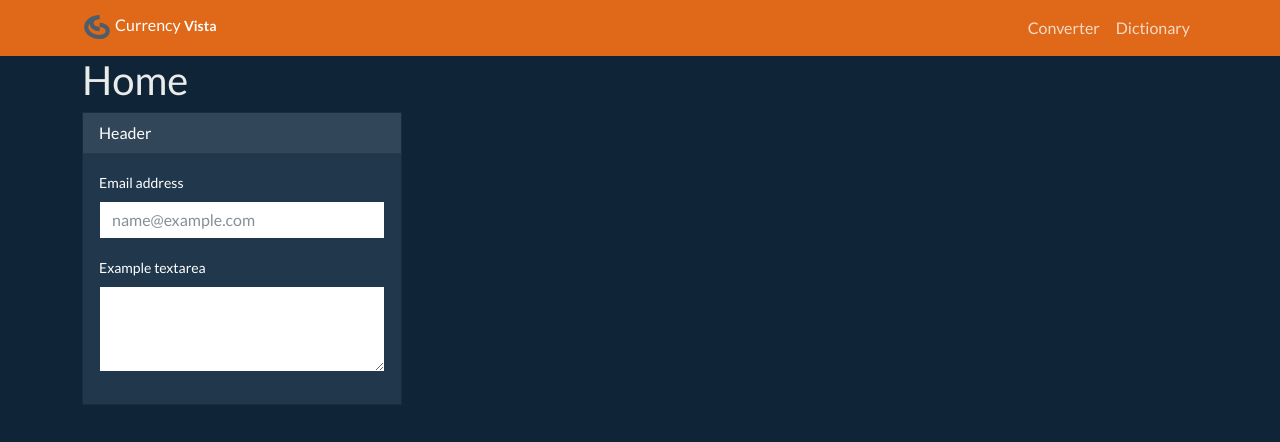
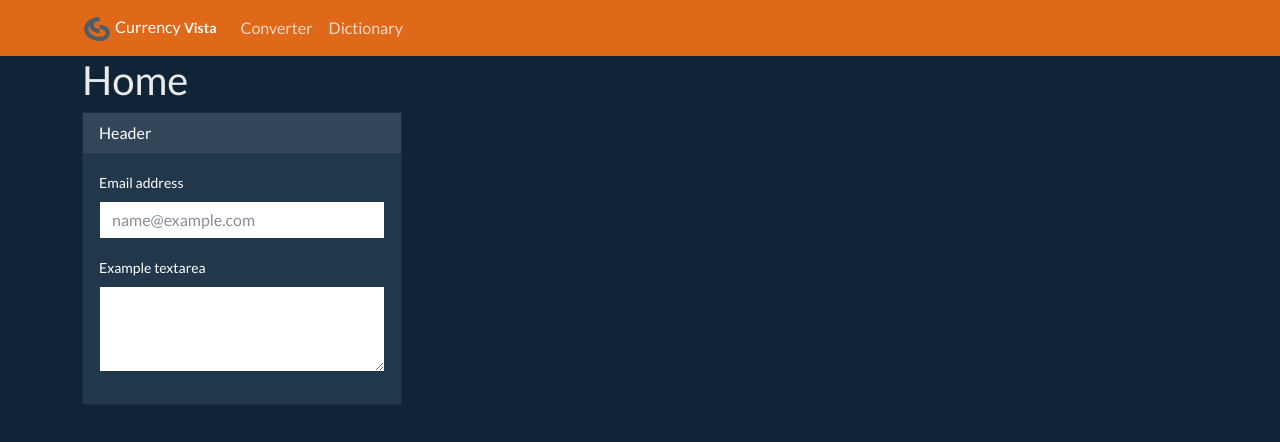
Before and after one commit to tone4hook/currency-vista, a Vue app: page / in a window 1280 px wide. Shown: the top 442 px of the page. Built offline with nearby package versions, Linux system fonts and the light colour scheme.

Commit message:
Fix: mobile navbar content

```diff
--- a/src/components/Navbar.vue
+++ b/src/components/Navbar.vue
@@ -1,7 +1,6 @@
 <template>
   <nav class="navbar navbar-expand-sm bg-primary" data-bs-theme="dark">
     <div class="container">
-      <div class="d-flex justify-content-between w-100">
       <a class="navbar-brand fs-6" href="#">
         <img
           src="../assets/c-logo.svg"
@@ -12,7 +11,6 @@
         />
         Currency <small class="fw-bold">Vista</small>
       </a>
-        <div>
       <button
         class="navbar-toggler"
         type="button"
@@ -25,6 +23,7 @@
       >
         <span class="navbar-toggler-icon"></span>
       </button>
+
       <div
         class="collapse navbar-collapse"
         :class="{ show: isCollapsed }"
@@ -44,8 +43,6 @@
         </ul>
       </div>
     </div>
-      </div>
-    </div>
   </nav>
 </template>
 
```
Lines whose indentation alone changed are shown as unchanged.
